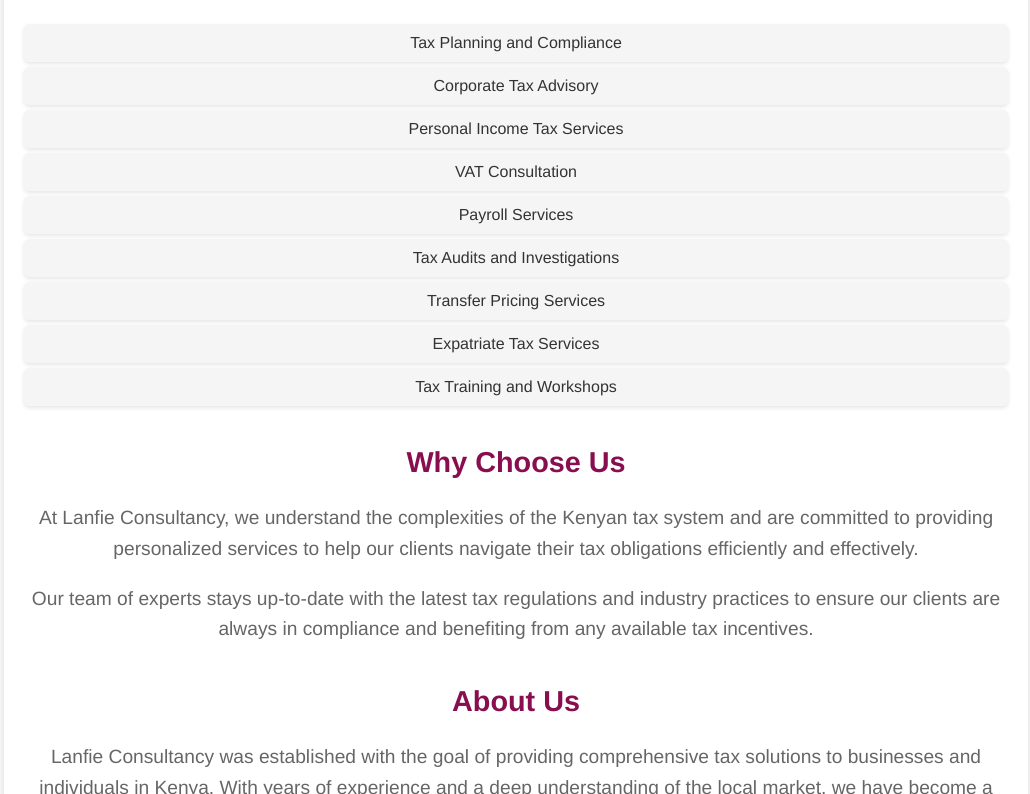
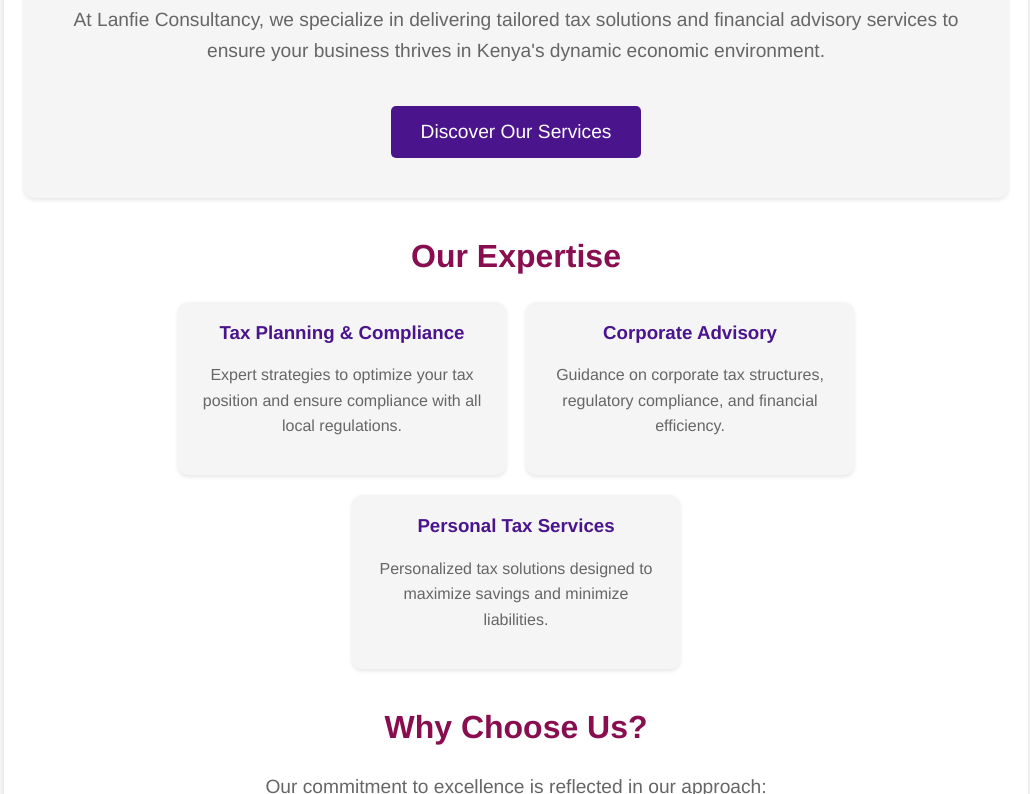
Before and after one commit to Aleqey/LANFIE, a plain HTML site: page public/index.html in a window 1280 px wide. Shown: the part 565-1359 px from the top of the page, without its empty margins (124-1154 px from the left). Drawn offline with Linux system fonts and the light colour scheme.

Commit message:
first commit

```diff
--- a/public/index.html
+++ b/public/index.html
@@ -3,12 +3,13 @@
 <head>
     <meta charset="UTF-8">
     <meta name="viewport" content="width=device-width, initial-scale=1.0">
-    <title>LANFIE CONSULTANCY</title>
+    <title>LANFIE CONSULTANCY - Home</title>
     <link rel="stylesheet" href="./styles/styles.css">
 </head>
 <body>
     <header>
         <h1>LANFIE CONSULTANCY</h1>
+        <p>Your Partner in Tax Excellence</p>
     </header>
 
     <!-- Navigation bar -->
@@ -20,50 +21,49 @@
         <a href="why-us.html">Why Us</a>
         <a href="contacts.html">Contacts</a>
         <a href="faqs.html">FAQs</a>
+        <a href="key-dates.html">Key Dates</a>
     </nav>
 
     <!-- Main content -->
     <main>
-        <section id="home">
-            <h1>WELCOME TO LANFIE CONSULTANCY</h1>
-            <p>Lanfie Consultancy is a leading company with a dedicated team that helps take care of your business' tax life. We provide expert advice and solutions tailored to the unique needs of businesses in Kenya.</p>
+        <section id="hero">
+            <h1>Welcome to Lanfie Consultancy</h1>
+            <p>At Lanfie Consultancy, we specialize in delivering tailored tax solutions and financial advisory services to ensure your business thrives in Kenya's dynamic economic environment.</p>
+            <a href="services.html" class="cta-button">Discover Our Services</a>
         </section>
 
-        <section id="services">
-            <h2>Our Services</h2>
+        <section id="services-highlight">
+            <h2>Our Expertise</h2>
+            <div class="services-list">
+                <div class="service-item">
+                    <h3>Tax Planning & Compliance</h3>
+                    <p>Expert strategies to optimize your tax position and ensure compliance with all local regulations.</p>
+                </div>
+                <div class="service-item">
+                    <h3>Corporate Advisory</h3>
+                    <p>Guidance on corporate tax structures, regulatory compliance, and financial efficiency.</p>
+                </div>
+                <div class="service-item">
+                    <h3>Personal Tax Services</h3>
+                    <p>Personalized tax solutions designed to maximize savings and minimize liabilities.</p>
+                </div>
+            </div>
+        </section>
+
+        <section id="why-choose-us">
+            <h2>Why Choose Us?</h2>
+            <p>Our commitment to excellence is reflected in our approach:</p>
             <ul>
-                <li>Tax Planning and Compliance</li>
-                <li>Corporate Tax Advisory</li>
-                <li>Personal Income Tax Services</li>
-                <li>VAT Consultation</li>
-                <li>Payroll Services</li>
-                <li>Tax Audits and Investigations</li>
-                <li>Transfer Pricing Services</li>
-                <li>Expatriate Tax Services</li>
-                <li>Tax Training and Workshops</li>
+                <li>Deep understanding of Kenya's tax landscape</li>
+                <li>Personalized service tailored to your needs</li>
+                <li>Continuous support and up-to-date advice</li>
+                <li>High standards of integrity and transparency</li>
             </ul>
         </section>
 
-        <section id="why-us">
-            <h2>Why Choose Us</h2>
-            <p>At Lanfie Consultancy, we understand the complexities of the Kenyan tax system and are committed to providing personalized services to help our clients navigate their tax obligations efficiently and effectively.</p>
-            <p>Our team of experts stays up-to-date with the latest tax regulations and industry practices to ensure our clients are always in compliance and benefiting from any available tax incentives.</p>
-        </section>
-
-        <section id="about-us">
-            <h2>About Us</h2>
-            <p>Lanfie Consultancy was established with the goal of providing comprehensive tax solutions to businesses and individuals in Kenya. With years of experience and a deep understanding of the local market, we have become a trusted partner for our clients.</p>
-            <p>Our mission is to help you achieve your financial goals while minimizing your tax liabilities. We pride ourselves on our integrity, professionalism, and dedication to client satisfaction.</p>
-        </section>
-
-        <section id="our-clients">
-            <h2>Our Clients</h2>
-            <p>We have had the privilege of working with a diverse range of clients, from small businesses to large corporations, across various industries. Our commitment to excellence has earned us a reputation for delivering results and building long-term relationships.</p>
-        </section>
-
         <section id="case-studies">
-            <h2>Case Studies</h2>
-            <p>Read about how we have helped clients optimize their tax strategies and save money:</p>
+            <h2>Success Stories</h2>
+            <p>Learn how we’ve helped our clients achieve their financial goals:</p>
             <ul>
                 <li><a href="case-study1.html">Case Study 1: Corporate Tax Savings</a></li>
                 <li><a href="case-study2.html">Case Study 2: VAT Compliance</a></li>
@@ -72,8 +72,8 @@
         </section>
 
         <section id="resources">
-            <h2>Resources</h2>
-            <p>Stay informed with our latest articles, guides, and updates on tax laws in Kenya:</p>
+            <h2>Resources & Insights</h2>
+            <p>Stay informed with our latest articles and guides:</p>
             <ul>
                 <li><a href="resource1.html">Guide to Tax Compliance for SMEs</a></li>
                 <li><a href="resource2.html">Understanding VAT in Kenya</a></li>
@@ -84,7 +84,7 @@
 
     <!-- Contacts and FAQs buttons -->
     <div class="contact-faqs">
-        <a href="contacts.html"><button>Contacts</button></a>
+        <a href="contacts.html"><button>Contact Us</button></a>
         <a href="faqs.html"><button>FAQs</button></a>
         <a href="key-dates.html"><button>Key Dates</button></a>
     </div>
--- a/public/styles/styles.css
+++ b/public/styles/styles.css
@@ -53,13 +53,13 @@ main {
 main h1 {
     color: #4a148c; /* Dark Purple */
     margin-bottom: 20px;
-    font-size: 2em;
+    font-size: 2.5em;
 }
 
 main h2 {
     color: #880e4f; /* Dark Red */
     margin-top: 40px;
-    font-size: 1.8em;
+    font-size: 2em;
 }
 
 main p {
@@ -93,6 +93,22 @@ main ul li a:hover {
 }
 
 /* Buttons */
+.cta-button {
+    display: inline-block;
+    background-color: #4a148c; /* Dark Purple */
+    color: white;
+    padding: 15px 30px;
+    font-size: 1.2em;
+    text-decoration: none;
+    border-radius: 5px;
+    transition: background-color 0.3s ease, transform 0.3s ease;
+}
+
+.cta-button:hover {
+    background-color: #6a1b9a; /* Softer Purple */
+    transform: scale(1.05);
+}
+
 .contact-faqs {
     display: flex;
     justify-content: center;
@@ -141,3 +157,53 @@ footer a {
 footer a:hover {
     text-decoration: underline;
 }
+
+/* Services Highlight */
+.services-list {
+    display: flex;
+    flex-wrap: wrap;
+    justify-content: center;
+    gap: 20px;
+    margin-top: 20px;
+}
+
+.service-item {
+    background: #f5f5f5;
+    padding: 20px;
+    border-radius: 10px;
+    box-shadow: 0 2px 4px rgba(0, 0, 0, 0.1);
+    flex: 1 1 calc(33.333% - 40px); /* Responsive layout for three columns */
+    max-width: calc(33.333% - 40px);
+}
+
+.service-item h3 {
+    color: #4a148c;
+    margin-top: 0;
+}
+
+.service-item p {
+    font-size: 1em;
+    color: #666;
+}
+
+/* Hero Section */
+#hero {
+    background: #f5f5f5;
+    padding: 40px 20px;
+    border-radius: 10px;
+    box-shadow: 0 2px 4px rgba(0, 0, 0, 0.1);
+}
+
+#hero h1 {
+    color: #4a148c;
+    font-size: 2.5em;
+}
+
+#hero p {
+    font-size: 1.2em;
+    color: #666;
+}
+
+#hero .cta-button {
+    margin-top: 20px;
+}
```
Also changed, not shown: public/404.html (added, +33 -0 lines), firebase.json (added), 2 other files.
